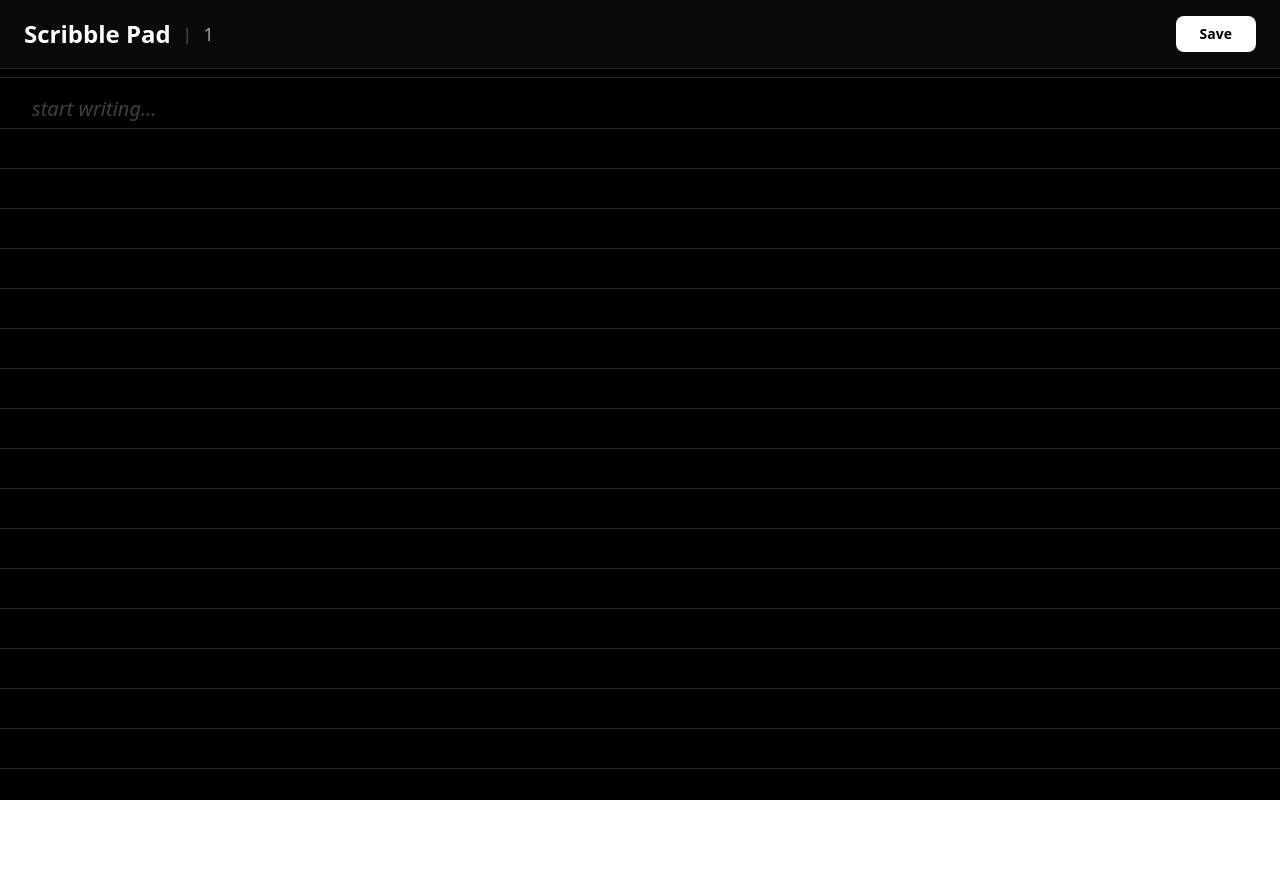
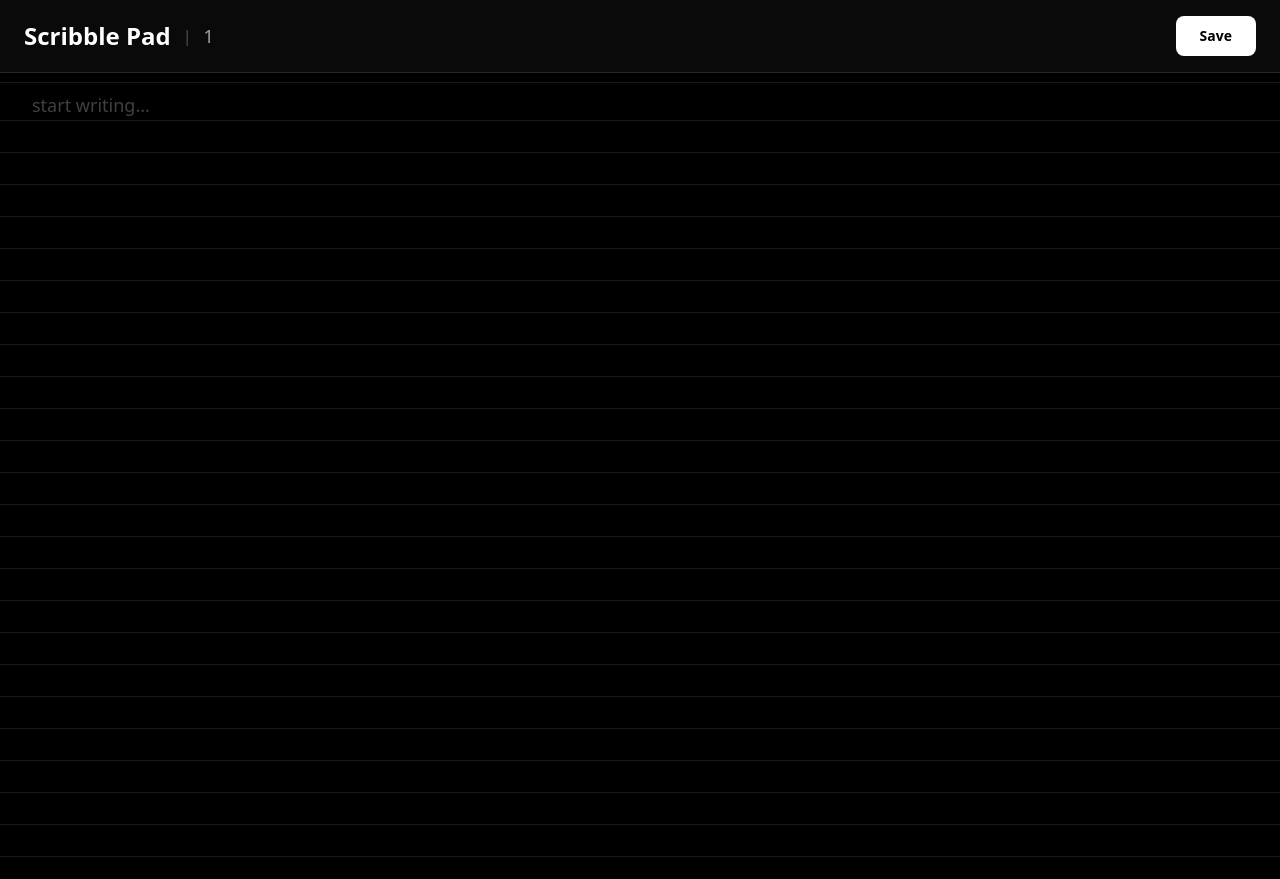
Before and after one commit to PRERAN001/errorpad, a React (Vite) app in the folder frontend/: page /1 in a window 1280 px wide. Before the commit the page ends 800 px from the top, so only its background shows below. Built offline with nearby package versions, Linux system fonts and the light colour scheme; no server answers.

Commit message:
all set to deploy

```diff
--- a/frontend/src/Pages/Res.jsx
+++ b/frontend/src/Pages/Res.jsx
@@ -29,7 +29,7 @@
 
   return (
     <div className="min-h-screen bg-black text-white flex flex-col">
-      <div className="border-b border-neutral-800 px-6 py-4 flex items-center justify-between bg-neutral-950">
+      <div className="border-b border-neutral-800 px-6 py-4 flex items-center justify-between bg-neutral-950 sticky top-0 z-10">
         <div className="flex items-center gap-3">
           <h1 className="text-2xl font-bold">Scribble Pad</h1>
           <span className="text-neutral-600">|</span>
@@ -37,43 +37,38 @@
         </div>
         <button
           onClick={saveText}
-          className="bg-white text-black px-6 py-2 rounded-lg text-sm font-semibold hover:bg-neutral-200 active:scale-95 transition-all"
+          className="bg-white text-black px-6 py-2.5 rounded-lg text-sm font-semibold hover:bg-neutral-200 active:scale-95 transition-all"
         >
           Save
         </button>
       </div>
 
-      <div className="flex-1 relative">
+      <div className="flex-1 relative overflow-hidden">
         <div
           className="absolute inset-0 pointer-events-none"
           style={{
             backgroundImage: `repeating-linear-gradient(
               transparent,
-              transparent 39px,
-              #262626 39px,
-              #262626 40px
+              transparent 31px,
+              #1a1a1a 31px,
+              #1a1a1a 32px
             )`,
-            backgroundPosition: '0 20px'
+            backgroundPosition: '0 16px'
           }}
-        ></div>
+        />
 
         <textarea
-          className="w-full h-full bg-transparent text-white text-xl leading-10 px-8 py-6 outline-none resize-none placeholder-neutral-700"
+          className="w-full min-h-screen bg-transparent text-white text-lg px-8 outline-none resize-none placeholder-neutral-700 relative z-10"
           style={{
-            lineHeight: '40px',
-            paddingTop: '20px'
+            lineHeight: '32px',
+            paddingTop: '16px',
+            paddingBottom: '16px'
           }}
           value={restext}
           onChange={(e) => setRestext(e.target.value)}
           placeholder="start writing..."
         />
       </div>
-
-      <style>{`
-        textarea::placeholder {
-          font-style: italic;
-        }
-      `}</style>
     </div>
   );
 };
```
